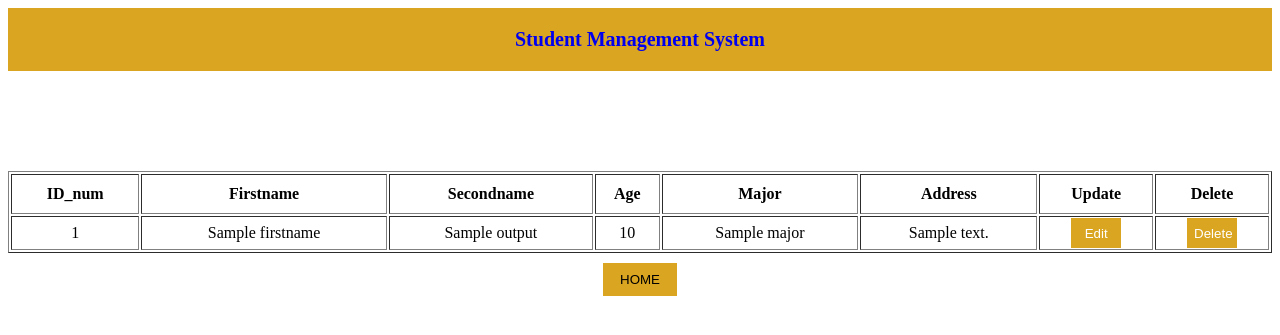
After one commit to silver-whale/Student-Management-Website, a Django app: template student/myApp/templates/myApp/search.html in a window 1280 px wide. The commit adds this page. Shown: the top 335 px of the page. Run offline with Django 3.2, Linux system fonts and the light colour scheme; the template is opened without the code that fills it: most values are stand-ins (such as "Sample title", 1, 10 or a date in 2020).

Commit message:
Feat:Search Added Search Function

```diff
--- a/student/myApp/static/style.css
+++ b/student/myApp/static/style.css
@@ -40,7 +40,12 @@ div{
     margin: auto;
 }
 
-#TextInput{
+#toHome{
+    margin:auto;
+    text-align: center;
+}
+
+#searchInput{
     border: 1px solid goldenrod;
     font-size: 10pt;
     width: 200px;
@@ -51,7 +56,7 @@ div{
     text-align: center;
 }
 
-#Search{
+#searchButton{
     margin-left: 5px;
     width:auto;
     height: 34px;
@@ -62,11 +67,25 @@ div{
     outline:none;
     float:left;
 }
-#Search:active{
+#searchButton:active{
     box-shadow:1px 1px 0 rgb(0,0,0,0.5);
     position:relative;
     top:2px;
 }
+
+#homeButton{
+    background:goldenrod;
+    margin: 10px;
+    padding: 0.5rem 1rem;
+    border: 1px solid goldenrod;
+    text-align: center;
+}
+#homeButton:active{
+    box-shadow:1px 1px 0 rgb(0,0,0,0.5);
+    position:relative;
+    top:2px;
+}
+
 
 #datatable{
     width: 100%;
--- /dev/null
+++ b/student/myApp/templates/myApp/search.html
@@ -0,0 +1,48 @@
+<!DOCTYPE html>
+{% load static %}
+<html lang="en">
+
+<head>
+    <meta charset="UTF-8">
+    <title>Student Database</title>
+    <link rel="stylesheet" href={% static 'style.css' %}>
+</head>
+
+<body>
+    <header>
+        <a id="BH" href = "{% url 'home' %}"><h1>Student Management System</h1></a>
+    </header>
+
+    <table id="datatable" border="1">
+        <tr height=40px>
+            <th>ID_num</th>
+            <th>Firstname</th>
+            <th>Secondname</th>
+            <th>Age</th>
+            <th>Major</th>
+            <th>Address</th>
+            <th> Update </th>
+            <th> Delete </th>
+        </tr>
+
+    {% for op in output %}
+        <tr height=30px>
+            <td>{{op.id_num}}</td>
+            <td>{{op.firstname}}</td>
+            <td>{{op.secondname}}</td>
+            <td>{{op.age}}</td>
+            <td>{{op.major}}</td>
+            <td>{{op.address}}</td>
+            <td><a href="{% url 'edit' op.id_num %}"><button id='edB' type="button">Edit</button></a></td>
+            <td><a href="{% url 'delete' op.id_num %}"><button id='edB' type="button">Delete</button></a></td>
+        </tr>
+    {% endfor %}
+    </table>
+
+</body>
+
+<div id = 'toHome'>
+    <a href = "{% url 'home' %}"><button id='homeButton' type="button">HOME</button></a>
+</div>
+
+</html>
--- a/student/student/urls.py
+++ b/student/student/urls.py
@@ -21,4 +21,5 @@ urlpatterns = [
     path('add/', views.addStudent, name='addStudent'),
     path('<int:student_id_num>/delete', views.delete, name='delete'),
     path('<int:student_id_num>/edit', views.edit, name='edit'),
+    path('search/', views.search, name='search'),
 ]
```
Also changed, not shown: student/myApp/templates/myApp/home.html (+4 -4 lines), student/myApp/views.py (+25 -1 lines).
